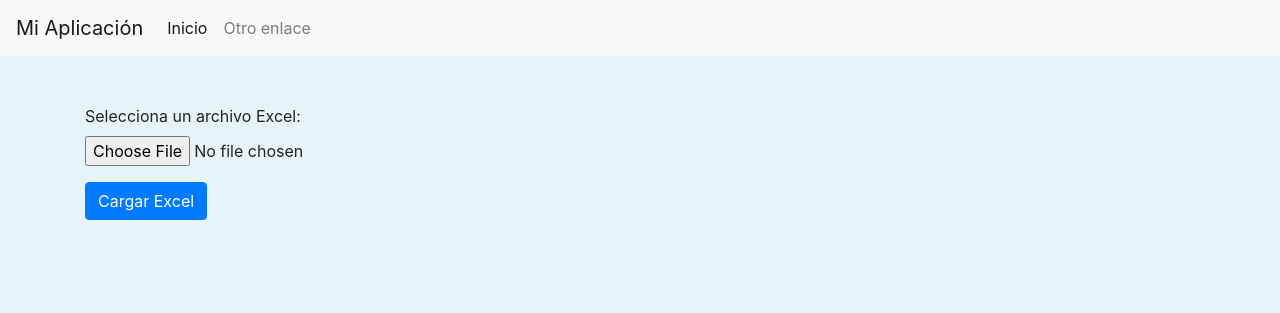
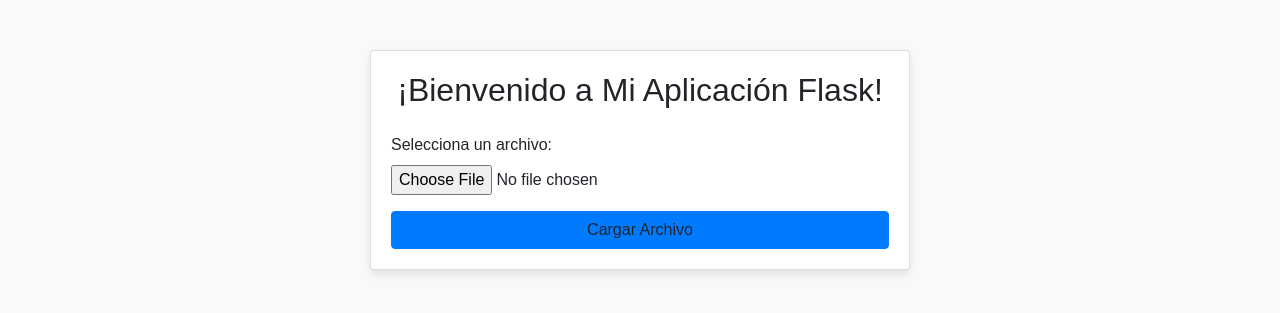
Before and after one commit to jeremontoya155/pueba-render, a Flask app: page / in a window 1280 px wide. Shown: the top 313 px of the page. Run offline with Flask 2, Linux system fonts and the light colour scheme; some libraries are stand-ins or nearby versions.

Commit message:
Cambios agregados

```diff
--- a/app.py
+++ b/app.py
@@ -1,22 +1,34 @@
-from flask import Flask, render_template, request
+from flask import Flask, render_template, request, send_file
 import pandas as pd
+import tabula
 
 app = Flask(__name__)
 
 @app.route('/', methods=['GET', 'POST'])
 def index():
     if request.method == 'POST':
-        if 'excelFile' not in request.files:
+        if 'file' not in request.files:
             return 'No se ha seleccionado ningún archivo'
 
-        file = request.files['excelFile']
+        file = request.files['file']
 
         if file.filename == '':
             return 'No se ha seleccionado ningún archivo'
 
         if file:
             try:
-                df = pd.read_excel(file)
+                if file.filename.endswith('.xlsx'):
+                    df = pd.read_excel(file)
+                elif file.filename.endswith('.csv'):
+                    df = pd.read_csv(file)
+                elif file.filename.endswith('.txt'):
+                    df = pd.read_csv(file, sep='\t')
+                elif file.filename.endswith('.pdf'):
+                    tables = tabula.read_pdf(file)
+                    df = pd.concat(tables)
+                else:
+                    return 'Formato de archivo no válido'
+
                 table_html = df.to_html(classes='table table-striped')
                 return render_template('index.html', table=table_html)
             except Exception as e:
@@ -24,5 +36,20 @@ def index():
 
     return render_template('index.html')
 
+@app.route('/download')
+def download():
+    # Obtener los datos de la tabla
+    table_data = request.args.get('table_data', '')
+
+    # Crear un DataFrame de Pandas a partir de los datos de la tabla
+    df = pd.read_html(table_data)[0]
+
+    # Guardar el DataFrame como archivo Excel
+    excel_file = 'table_data.xlsx'
+    df.to_excel(excel_file, index=False)
+
+    # Devolver el archivo Excel como una respuesta de descarga
+    return send_file(excel_file, as_attachment=True)
+
 if __name__ == '__main__':
     app.run(debug=True)
--- a/templates/index.html
+++ b/templates/index.html
@@ -7,52 +7,70 @@
     <link rel="stylesheet" href="https://stackpath.bootstrapcdn.com/bootstrap/4.5.2/css/bootstrap.min.css">
     <style>
         body {
-            background-color: rgba(173, 216, 230, 0.3); /* Celeste muy transparente */
+            background-color: #f8f9fa; /* Color de fondo */
+            font-family: Arial, sans-serif;
+        }
+        .container {
+            margin-top: 50px;
+        }
+        .card {
+            box-shadow: 0 4px 8px rgba(0,0,0,0.1);
+            transition: 0.3s;
+        }
+        .card:hover {
+            box-shadow: 0 8px 16px rgba(0,0,0,0.2);
+        }
+        .btn-custom {
+            background-color: #007bff;
+            border-color: #007bff;
+        }
+        .btn-custom:hover {
+            background-color: #0056b3;
+            border-color: #0056b3;
+        }
+        .btn-download {
+            background-color: #28a745;
+            border-color: #28a745;
+        }
+        .btn-download:hover {
+            background-color: #218838;
+            border-color: #218838;
         }
     </style>
 </head>
 <body>
-    <nav class="navbar navbar-expand-lg navbar-light bg-light">
-        <a class="navbar-brand" href="#">Mi Aplicación</a>
-        <button class="navbar-toggler" type="button" data-toggle="collapse" data-target="#navbarSupportedContent" aria-controls="navbarSupportedContent" aria-expanded="false" aria-label="Toggle navigation">
-            <span class="navbar-toggler-icon"></span>
-        </button>
-
-        <div class="collapse navbar-collapse" id="navbarSupportedContent">
-            <ul class="navbar-nav mr-auto">
-                <li class="nav-item active">
-                    <a class="nav-link" href="#">Inicio <span class="sr-only">(current)</span></a>
-                </li>
-                <li class="nav-item">
-                    <a class="nav-link" href="#">Otro enlace</a>
-                </li>
-            </ul>
+    <div class="container">
+        <div class="row justify-content-center">
+            <div class="col-md-6">
+                <div class="card">
+                    <div class="card-body">
+                        <h2 class="text-center mb-4">¡Bienvenido a Mi Aplicación Flask!</h2>
+                        <form action="/" method="post" enctype="multipart/form-data">
+                            <div class="form-group">
+                                <label for="file">Selecciona un archivo:</label>
+                                <input type="file" class="form-control-file" id="file" name="file">
+                            </div>
+                            <button type="submit" class="btn btn-block btn-custom">Cargar Archivo</button>
+                        </form>
+                    </div>
+                </div>
+            </div>
         </div>
-    </nav>
-
-    <div class="container mt-5">
-        <form action="/" method="post" enctype="multipart/form-data">
-            <div class="form-group">
-                <label for="excelFile">Selecciona un archivo Excel:</label>
-                <input type="file" class="form-control-file" id="excelFile" name="excelFile">
-            </div>
-            <button type="submit" class="btn btn-primary">Cargar Excel</button>
-        </form>
-    </div>
-
-    <div class="container mt-5">
         {% if table %}
-        <div class="row justify-content-center">
-            <div class="col-md-10">
-                <h2>Contenido del archivo Excel:</h2>
-                {{ table|safe }}
+        <div class="row mt-5">
+            <div class="col-md-8 offset-md-2">
+                <div class="card">
+                    <div class="card-body">
+                        <h3 class="card-title">Contenido del Archivo</h3>
+                        <div class="table-responsive">
+                            {{ table|safe }}
+                        </div>
+                        <a href="/download?table_data={{ table|urlencode }}" class="btn btn-block btn-download mt-4">Descargar como Excel</a>
+                    </div>
+                </div>
             </div>
         </div>
         {% endif %}
     </div>
-
-    <script src="https://code.jquery.com/jquery-3.5.1.slim.min.js"></script>
-    <script src="https://cdn.jsdelivr.net/npm/@popperjs/core@2.5.4/dist/umd/popper.min.js"></script>
-    <script src="https://stackpath.bootstrapcdn.com/bootstrap/4.5.2/js/bootstrap.min.js"></script>
 </body>
 </html>
```
Also changed, not shown: 1 other file.
